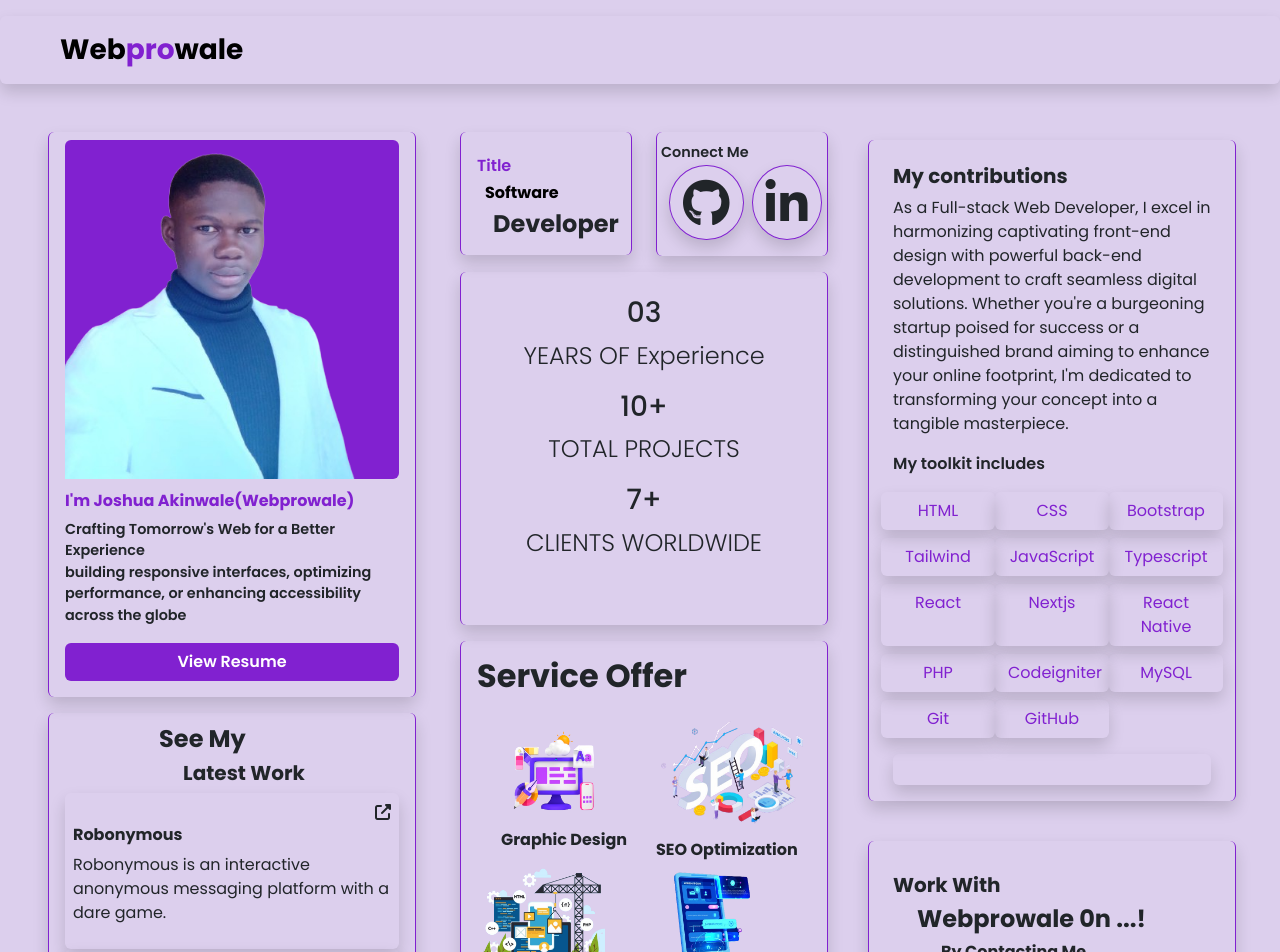
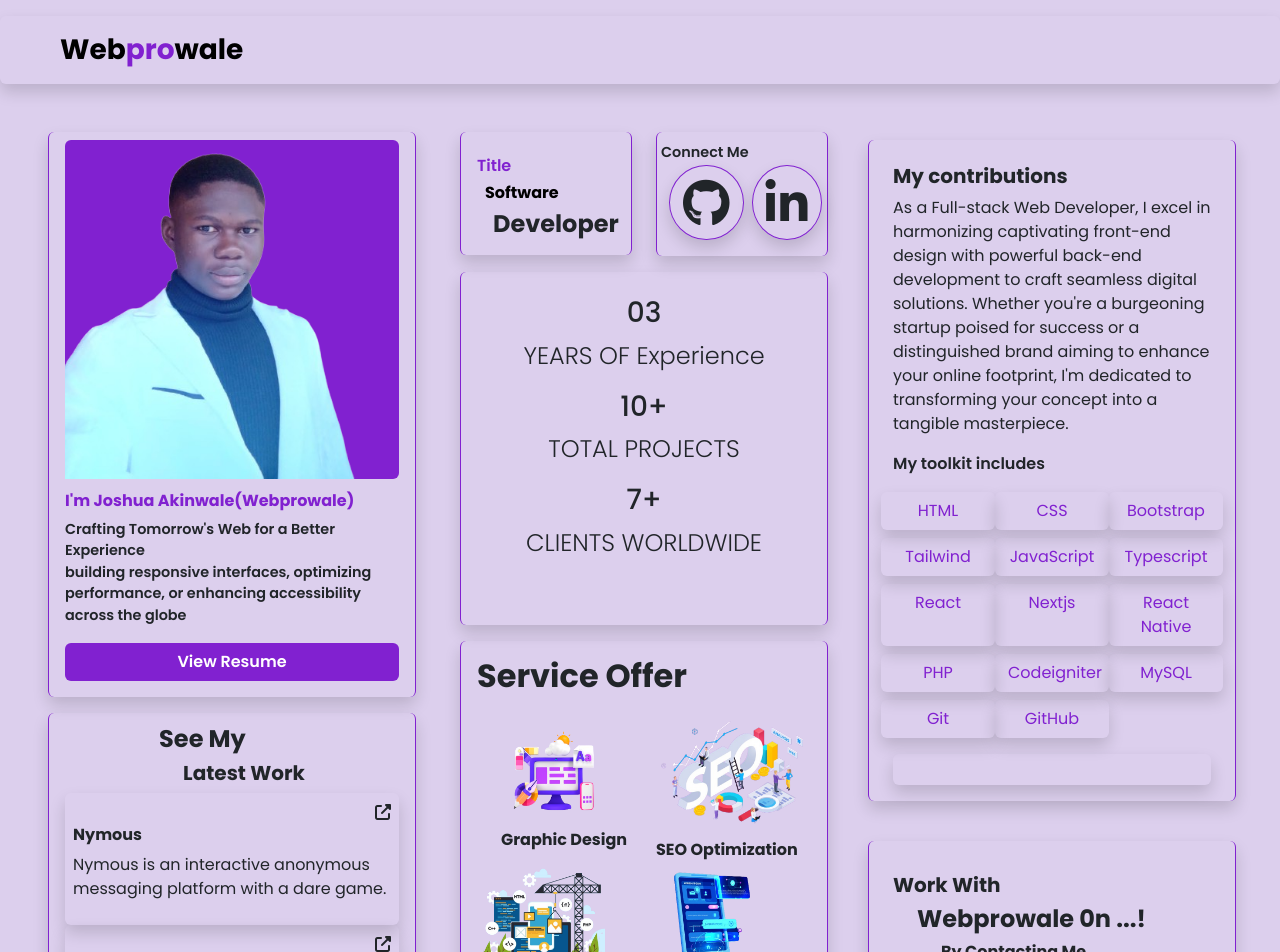
Before and after one commit to Webprowale/webprowale, a React (Vite) app: page / in a window 1280 px wide. Shown: the top 952 px of the page. Built offline with nearby package versions, Linux system fonts and the light colour scheme; the HTML template or start-up script is replaced by a standard one.

Commit message:
Update SeeLatestWork.jsx

```diff
--- a/src/Components/SeeLatestWork.jsx
+++ b/src/Components/SeeLatestWork.jsx
@@ -21,15 +21,15 @@ function SeeLatestWork() {
       </div>
       <div className="d-flex flex-column">
         <div className="rounded shadow p-2">
-          <Link target="_blank" to="https://robonymous.netlify.app/">
+          <Link target="_blank" to="https://nymous.netlify.app/">
             <div className="d-flex align-items-end justify-content-end">
-              <Link target="_blank" to="https://robonymous.netlify.app/">
+              <Link target="_blank" to="https://nymous.netlify.app/">
                 <i class="fas fa-external-link-alt"></i>
               </Link>
             </div>
-            <h5 className="fw-bold fs-6">Robonymous</h5>
+            <h5 className="fw-bold fs-6">Nymous</h5>
             <p>
-              Robonymous is an interactive anonymous messaging platform with a
+              Nymous is an interactive anonymous messaging platform with a
               dare game.
             </p>
           </Link>
```
